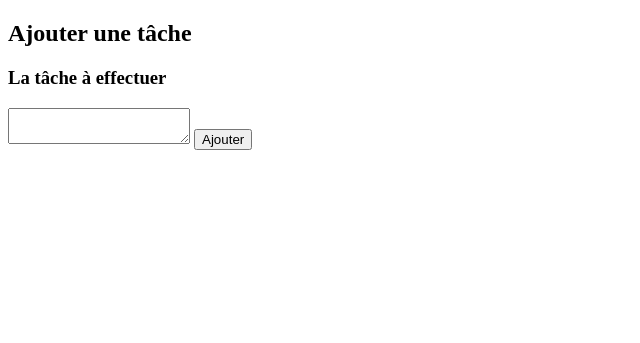
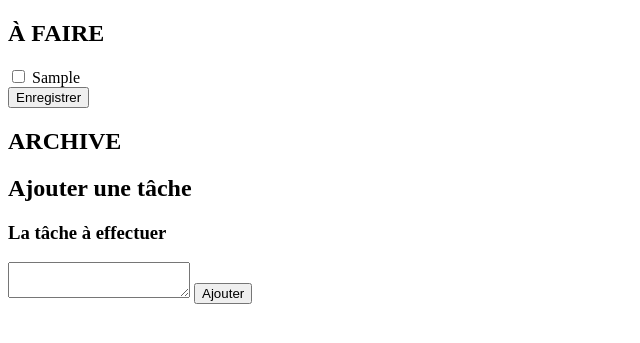
Before and after one commit to LucianoCaturano/todolist-sql, a PHP site: page / in a window 1280 px wide. Shown: the top 343 px of the page, without its empty margins (0-640 px from the left). Run offline with PHP 8.4, Linux system fonts and the light colour scheme; tables that the repository leaves empty or names only in its code hold one stand-in row (values such as "Sample post").

Commit message:
suite séparation traitements

```diff
--- /dev/null
+++ b/displayQuery.php
@@ -0,0 +1,14 @@
+<?php
+// Récupération des tâches ajoutées
+$reponse = $bdd->query('SELECT tâche FROM Todos ORDER BY ID asc');
+
+// Affichage de chaque message (toutes les données sont protégées par htmlspecialchars)
+while ($donnees = $reponse->fetch())
+{
+    echo '<input type="checkbox" name="case" id="case" /> <label for="case">'.($donnees['tâche']).'<br></label>';
+
+}
+echo '<input type="submit" value="Enregistrer" />';
+$reponse->closeCursor();
+
+?>
--- a/form.php
+++ b/form.php
@@ -8,7 +8,14 @@
         <title>Todo List</title>
     </head>
     <body>
-     <h2>Ajouter une tâche</h2>
+
+    <h2>À FAIRE</h2>
+        <?php
+            include 'connexion.php';
+            include 'displayQuery.php';
+        ?>
+    <h2>ARCHIVE</h2>
+    <h2>Ajouter une tâche</h2>
         <h3>La tâche à effectuer</h3>
              <form action="cible.php" method="post">
 
--- a/index.php
+++ b/index.php
@@ -9,7 +9,7 @@
     </head>
     <body>
         <?php
-        include 'form.php'
+        include 'form.php';
         ?>
     </body>
 </html>
--- a/requestSQL.php
+++ b/requestSQL.php
@@ -1,6 +1,6 @@
 <?php
 
-    // Insertion du message à l'aide d'une requête préparée
+    // Insertion de la tâche à l'aide d'une requête préparée
     $req = $bdd->prepare('INSERT INTO Todos (tâche) VALUES(?)');
     $req->execute(array($newString));
 
--- a/sanitisation.php
+++ b/sanitisation.php
@@ -7,7 +7,7 @@ if ($newString != null AND $newString != false) {
 
     require 'requestSQL.php';
 
-    echo 'Tâche ajoutée';
+    echo '<a href="index.php">Revenir à l\'accueil</a>';
 } else {
     echo 'Champ vide ou incorrect';
 }
```
